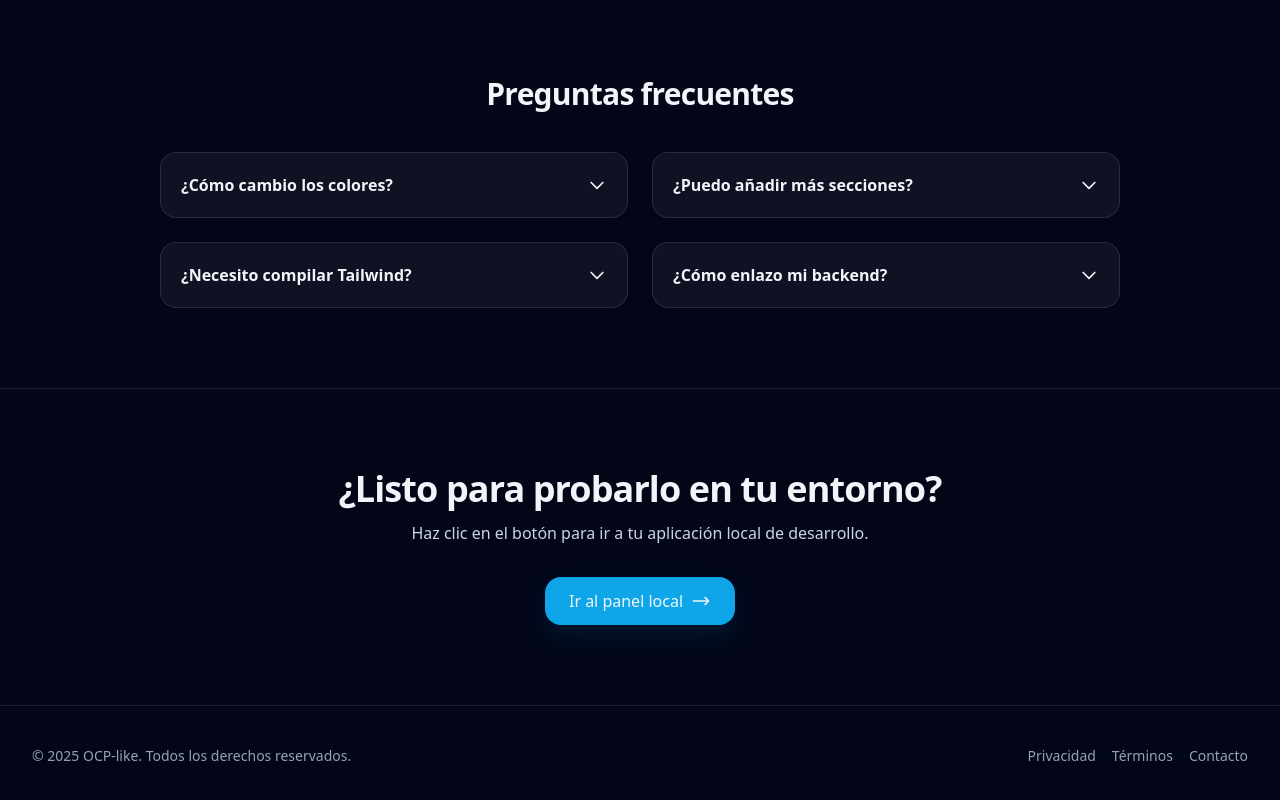
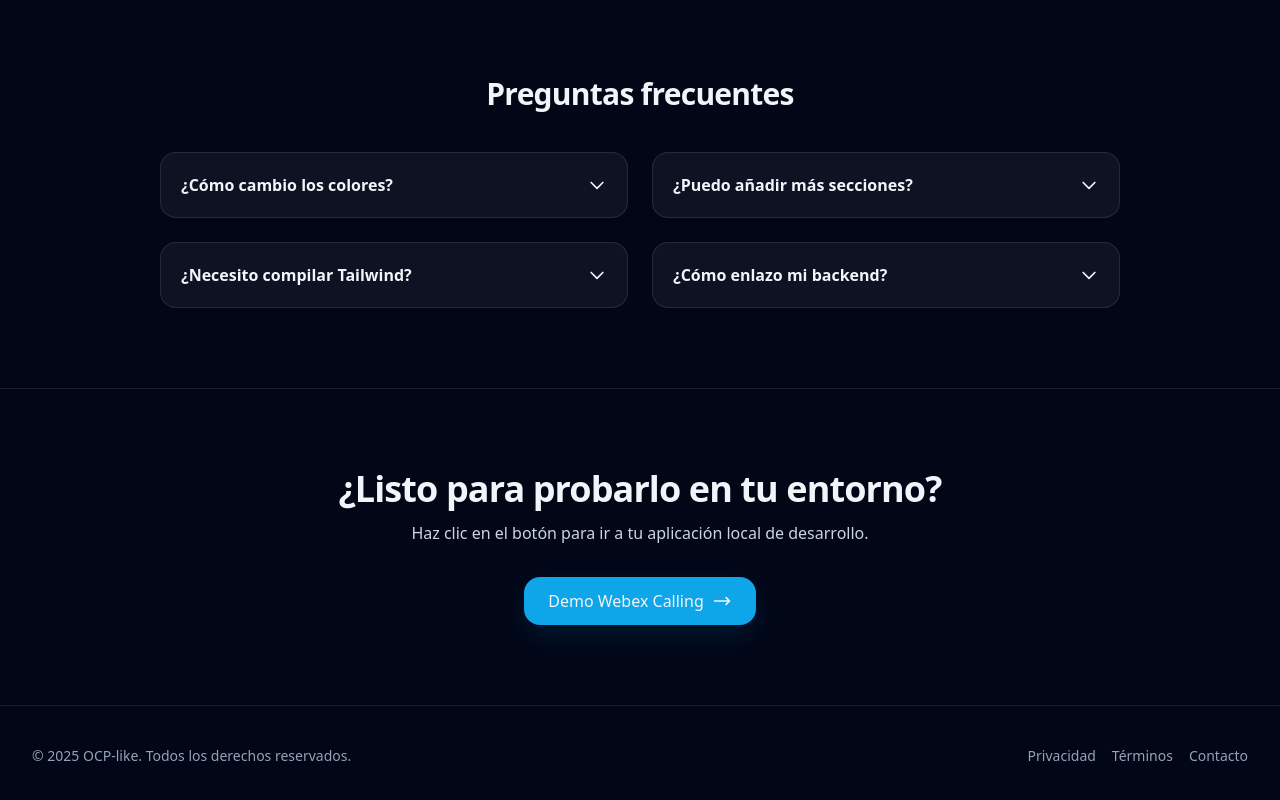
Before and after one commit to cedlopez-ship-it/Demo-WebexCalling, a plain HTML site: page index.html in a window 1280 px wide. Shown: the part 2022-2822 px from the top of the page. Drawn offline with nearby package versions, Linux system fonts and the light colour scheme.

Commit message:
Update index.html

```diff
--- a/index.html
+++ b/index.html
@@ -313,7 +313,7 @@
       <p class="mt-3 text-slate-300">Haz clic en el botón para ir a tu aplicación local de desarrollo.</p>
       <div class="mt-8">
         <a href="http://localhost:5000" class="inline-flex items-center gap-2 px-6 py-3 rounded-2xl bg-brand-500 hover:bg-brand-600 font-medium shadow-soft">
-          <span>Ir al panel local</span>
+          <span>Demo Webex Calling</span>
           <svg class="w-5 h-5" xmlns="http://www.w3.org/2000/svg" fill="none" viewBox="0 0 24 24" stroke="currentColor"><path stroke-linecap="round" stroke-linejoin="round" stroke-width="2" d="M17 8l4 4m0 0l-4 4m4-4H3"/></svg>
         </a>
       </div>
```
